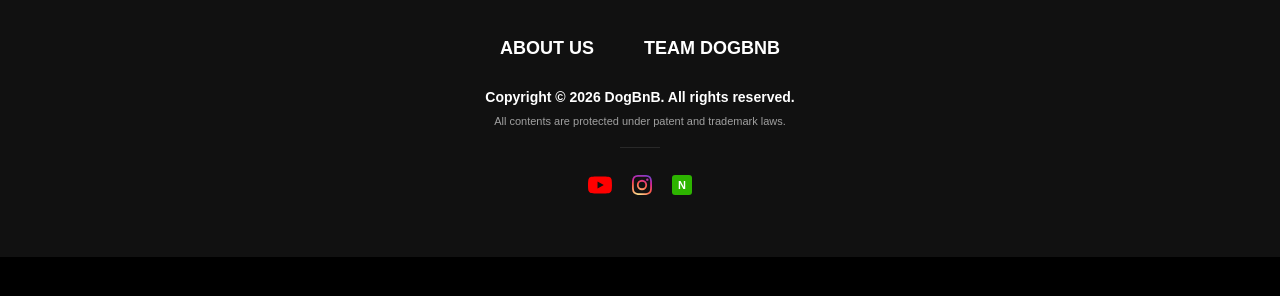
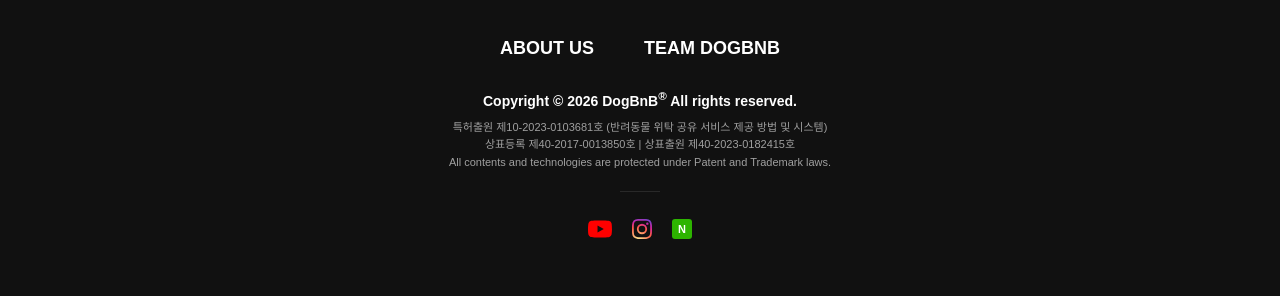
Before and after one commit to ssspar00-pixel/DOGBNB, a plain HTML site: page index.html in a window 1280 px wide. Shown: the part 822-1118 px from the top of the page. Before the commit the page ends 1079 px from the top, so only its background shows below. Drawn offline with Linux system fonts and the light colour scheme.

Commit message:
Add files via upload

```diff
--- a/index.html
+++ b/index.html
@@ -156,16 +156,24 @@
 
 <footer>
     <div style="max-width: 1200px; margin: 0 auto;">
-        <div class="footer-menu">
+       <div class="footer-menu">
             <a onclick="showBrandStory('about')">ABOUT US</a>
             <a onclick="showBrandStory('team')">TEAM DOGBNB</a>
         </div>
-        <div style="margin-bottom: 10px; font-size: 14px; font-weight: 600;">Copyright © 2026 DogBnB. All rights reserved.</div>
-        <div style="margin-bottom: 20px; color: rgba(255,255,255,0.6); font-size: 11px;">All contents are protected under patent and trademark laws.</div>
+
+        <div style="margin-bottom: 10px; font-size: 14px; font-weight: 600;">
+            Copyright © 2026 DogBnB<sup>®</sup> All rights reserved.
+        </div>
+
+        <div style="margin-bottom: 20px; color: rgba(255,255,255,0.6); font-size: 11px; line-height: 1.6;">
+            특허출원 제10-2023-0103681호 (반려동물 위탁 공유 서비스 제공 방법 및 시스템) <br>
+            상표등록 제40-2017-0013850호 | 상표출원 제40-2023-0182415호 <br>
+            All contents and technologies are protected under Patent and Trademark laws.
+        </div>
         <hr style="border: 0; border-top: 1px solid rgba(255, 255, 255, 0.1); width: 40px; margin: 15px auto;">
 
         <div class="sns-group">
-    <a href="https://www.youtube.com/@dogbnbkorea" target="_blank" class="sns-item">
+    <a href="https://www.youtube.com/@dogbnb_official" target="_blank" class="sns-item">
         <svg width="24" height="24" viewBox="0 0 24 24" fill="#FF0000">
             <path d="M23.498 6.186a3.016 3.016 0 0 0-2.122-2.136C19.505 3.545 12 3.545 12 3.545s-7.505 0-9.377.505A3.017 3.017 0 0 0 .502 6.186C0 8.07 0 12 0 12s0 3.93.502 5.814a3.016 3.016 0 0 0 2.122 2.136c1.871.505 9.376.505 9.376.505s7.505 0 9.377-.505a3.015 3.015 0 0 0 2.122-2.136C24 15.93 24 12 24 12s0-3.93-.502-5.814zM9.545 15.568V8.432L15.818 12l-6.273 3.568z"/>
         </svg>
```
